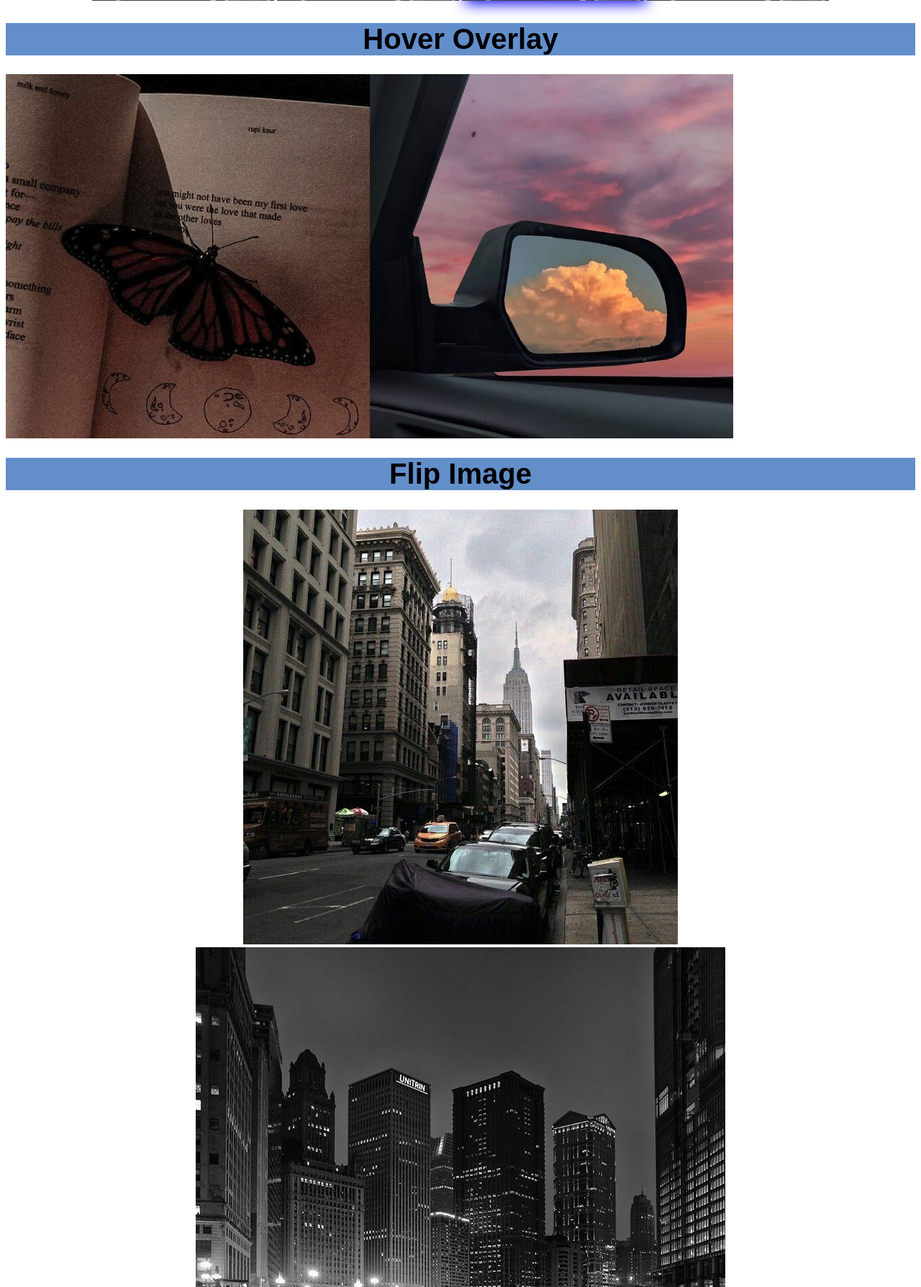
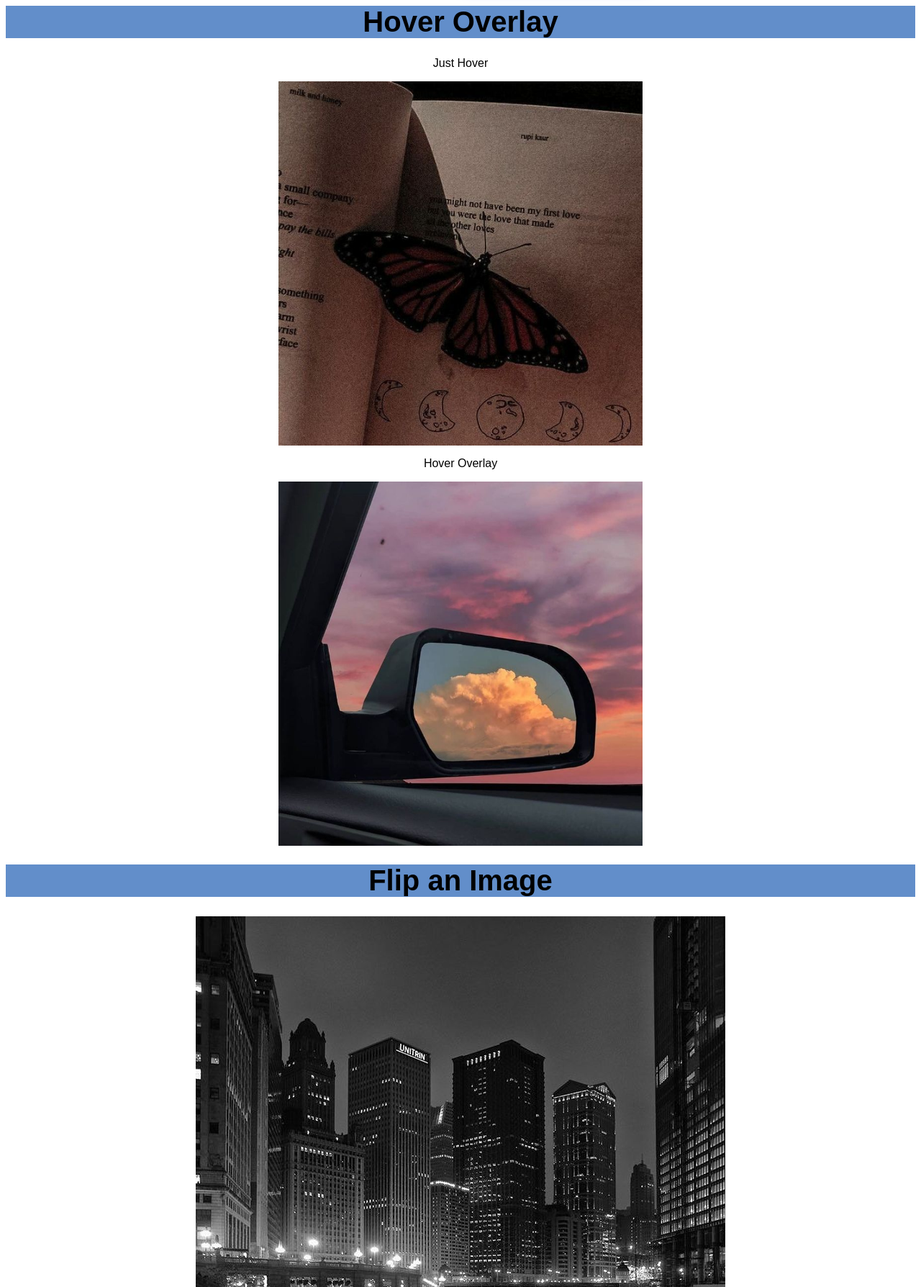
Before and after one commit to samueldesaa/IFMA, a PHP site: page /HTML/seminario_exemplo2.html in a window 1280 px wide. Shown: the part 4212-6000 px from the top of the page at 72% size. Run offline with PHP 8.4, Linux system fonts and the light colour scheme.

Commit message:
Atualização IFMA

```diff
--- a/Dev. WEB/ATV 1 - CSS/CSS/style2.css
+++ b/Dev. WEB/ATV 1 - CSS/CSS/style2.css
@@ -21,16 +21,18 @@
             width: 40%;
         }
         img.thumbnail {
-            border: 8px solid #ddd;
+            border: 2px solid #ddd;
             border-radius: 4px;
             padding: 5px;
             width: 30%;
         }
         img.thumbnail_b {
-            border: 8px solid rgb(31, 203, 241);
+            border: 2px solid rgb(31, 203, 241);
             border-radius: 4px;
             padding: 5px;
             width: 30%;
+        }.thumbnail_b:hover{
+            box-shadow: 0 0 4px 2px rgba(2, 3, 3, 0.5);
         }
         img.responsive{
             max-width: 700px;
@@ -64,34 +66,47 @@
             height: auto;
             filter: hue-rotate(90deg);
         }
-         .container {
+        .image-container{
             display: flex;
-
-        }.hover-overlay,
-        .image-container {
+            justify-content: center;
+        }.hover-overlay{
             width: 40%;
             overflow: hidden;
-        }.hover-overlay .image {
+        }.hover-overlay .image{
             display: block;
             width: 100%;
             height: auto;
             transition: border-radius 0.3s ease;
         }.hover-overlay:hover .image {
             border-radius: 50%;
-        }.image-container .ima {
+        }
+        .container {
+            display: flex;
+            justify-content: center;
+        }.ima-container {
+            width: 40%;
+            overflow: hidden;
+            position: relative;
+        }.ima {
             display: block;
             width: 100%;
             height: auto;
             transition: filter 0.3s ease;
-        }.image-container:hover .ima {
-            filter: grayscale(100%);
+        }.overlay {
+            position: absolute;
+            top: 0;
+            left: -200%;
+            width: 100%;
+            height: 100%;
+            transition: left 0.3s ease;
+        }.ima-container:hover .overlay {
+            left: 0;
         }
         .flip:hover{
-            width: 48%;
+            width: 50%;
             transform: scaleX(-1);
         }
         .flip2:hover{
-            width: 48%;
-            float: right;
+            width: 50%;
             transform: scaleY(-1);
         }
--- a/Dev. WEB/ATV 1 - CSS/HTML/seminario_exemplo2.html
+++ b/Dev. WEB/ATV 1 - CSS/HTML/seminario_exemplo2.html
@@ -19,7 +19,7 @@
     <h1>Thumbnail</h1>
     <img class="thumbnail" src="../MIDIA/Map of Europe on Instagram_ “Old Town Square ❤….jpeg" alt="old town square" type="image.jpeg">
     <p>Thumbnail</p>
-    <a href="https://open.spotify.com/intl-pt/track/3aUySszCHEifnEOqm0nCKr?si=043cf48a55154bc6"><img class="thumbnail_b" src="../MIDIA/f7e9063a-8946-4a63-8f3b-5952536cab0c.jpeg" alt="rua" type="image.jpeg"></a>
+    <a href="https://br.pinterest.com/pin/1063694005729831812/"><img class="thumbnail_b" src="../MIDIA/Car Travel Aesthetic Video Dark.jpeg" alt="rua" type="image.jpeg"></a>
     <p>Thumbnail com link</p>
 </div>
     <div>
@@ -45,19 +45,27 @@
     </div>
     <div>
         <h1>Hover Overlay</h1>
-    <div class="container">
-    <div class="hover-overlay">
-        <img src="../MIDIA/DA photos.jpeg" alt="cartas" class="image">
+        <p>Just Hover</p>
+        <div class="image-container">
+            <div class="hover-overlay">
+                <img src="../MIDIA/DA photos.jpeg" alt="borboleta" class="image">
+            </div>
         </div>
-    <div class="image-container">
-        <img src="../MIDIA/Aesthetic Clouds in Car Mirror.jpeg" alt="nuvens" class="ima">
-    </div>
-    </div>
+        <p>Hover Overlay</p>
+        <div class="container">
+            <div class="ima-container">
+                <img src="../MIDIA/Aesthetic Clouds in Car Mirror.jpeg" alt="nuvens" class="ima">
+                <div class="overlay">
+                    <img src="../MIDIA/Aesthetic clouds p&b.jpg" alt="">
+                </div>
+            </div>
+        </div>
     </div>
     <div>
-        <h1>Flip Image</h1>
-    <img class="flip" src="../MIDIA/4a67c6d6-9b98-4469-b9b9-09f9d8eccd4a.jpeg" alt="">
-    <img src="../MIDIA/9c67023c-90e6-4747-b7c5-669caa03a406.jpeg" alt="" class="flip2">
+        <h1>Flip an Image</h1>
+    <img class="flip" src="../MIDIA/73dac5c0-fb3b-4fc4-a515-28c861e3e10e.jpeg" alt="vista noturna">
+    <p> </p>
+    <img src="../MIDIA/fall autumn 2022 aesthetic sunrise city walk east….jpeg" alt="outono" class="flip2">
     </div>
 
 </body>
```
Also changed, not shown: Dev. WEB/ATV 1 - CSS/MIDIA/4a67c6d6-9b98-4469-b9b9-09f9d8eccd4a.jpeg (deleted), Dev. WEB/ATV 1 - CSS/MIDIA/73dac5c0-fb3b-4fc4-a515-28c861e3e10e.jpeg (renamed from Dev. WEB/ATV 1 - CSS/MIDIA/9c67023c-90e6-4747-b7c5-669caa03a406.jpeg), Dev. WEB/ATV 1 - CSS/MIDIA/Aesthetic clouds p&b.jpg (added), Dev. WEB/ATV 1 - CSS/MIDIA/Car Travel Aesthetic Video Dark.jpeg (added), Dev. WEB/ATV 1 - CSS/MIDIA/f7e9063a-8946-4a63-8f3b-5952536cab0c.jpeg (deleted), Dev. WEB/ATV 1 - CSS/MIDIA/fall autumn 2022 aesthetic sunrise city walk east….jpeg (added).
